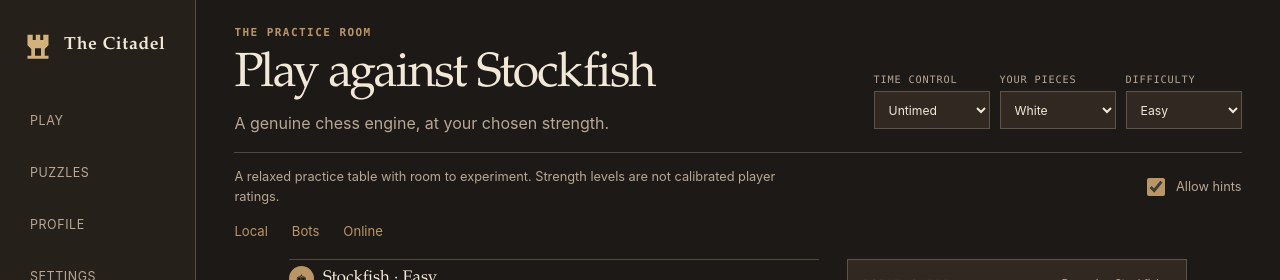
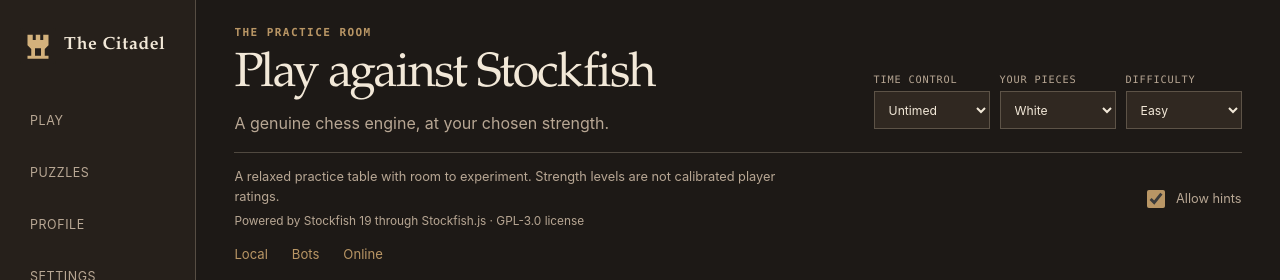
Before and after one commit to ibrahim11-dv/The-Cidatel, a React (Vite) app in the folder client/: page /play/bot in a window 1280 px wide. Shown: the top 280 px of the page. Built offline with nearby package versions, Linux system fonts and the light colour scheme; no server answers.

Commit message:
add Stockfish engine attribution

```diff
--- a/client/src/pages/GamePage.jsx
+++ b/client/src/pages/GamePage.jsx
@@ -208,7 +208,7 @@ export function GamePage({ mode }) {
           <label>Difficulty<select value={difficultyId} onChange={(event) => { const id = event.target.value; reset({}, () => setDifficultyId(id)) }}>{BOT_LEVELS.map((level) => <option key={level.id} value={level.id}>{level.label}</option>)}</select></label></>}
       </div>
     </div>
-    {mode === 'bot' && <div className="bot-setup-note"><p>{difficulty.note} Strength levels are not calibrated player ratings.</p><label><input type="checkbox" checked={hintsAllowed} onChange={(event) => { setHintsAllowed(event.target.checked); if (!event.target.checked) { hintGeneration.current += 1; if (hinting) cancelSearch(); setHinting(false); setHint(null) } }} /> Allow hints</label></div>}
+    {mode === 'bot' && <div className="bot-setup-note"><div><p>{difficulty.note} Strength levels are not calibrated player ratings.</p><p className="engine-attribution">Powered by <a href="https://github.com/official-stockfish/Stockfish" target="_blank" rel="noreferrer">Stockfish 19</a> through <a href="https://github.com/nmrugg/stockfish.js" target="_blank" rel="noreferrer">Stockfish.js</a> · <a href="/stockfish/COPYING.txt" target="_blank" rel="noreferrer">GPL-3.0 license</a></p></div><label><input type="checkbox" checked={hintsAllowed} onChange={(event) => { setHintsAllowed(event.target.checked); if (!event.target.checked) { hintGeneration.current += 1; if (hinting) cancelSearch(); setHinting(false); setHint(null) } }} /> Allow hints</label></div>}
     <nav className="table-navigation" aria-label="Play modes"><Link to="/play/local">Local</Link><Link to="/play/bot">Bots</Link><Link to="/online">Online</Link></nav>
     <div className="game-layout">
       {playerStrip(flipped ? 'w' : 'b', true)}
--- a/client/src/styles.css
+++ b/client/src/styles.css
@@ -461,6 +461,8 @@ button:disabled { cursor: default; opacity: .6; }
 }
 .bot-setup-note { display: flex; align-items: center; justify-content: space-between; flex-wrap: wrap; gap: 12px; padding-top: 14px; font-size: .8rem; color: var(--ink-soft); }
 .bot-setup-note p { margin: 0; max-width: 570px; }
+.bot-setup-note .engine-attribution { margin-top: 5px; font-size: .74rem; }
+.engine-attribution a { color: var(--brass-deep); text-underline-offset: 2px; }
 .bot-setup-note label { display: flex; align-items: center; gap: 8px; }
 .bot-setup-note input { min-height: 18px; width: 18px; height: 18px; accent-color: var(--brass); }
 .engine-recovery { padding: 14px; border-top: 1px solid var(--rule); font-size: .8rem; }
```
Also changed, not shown: 1 other file (tests, documents, lock files or other folders).
